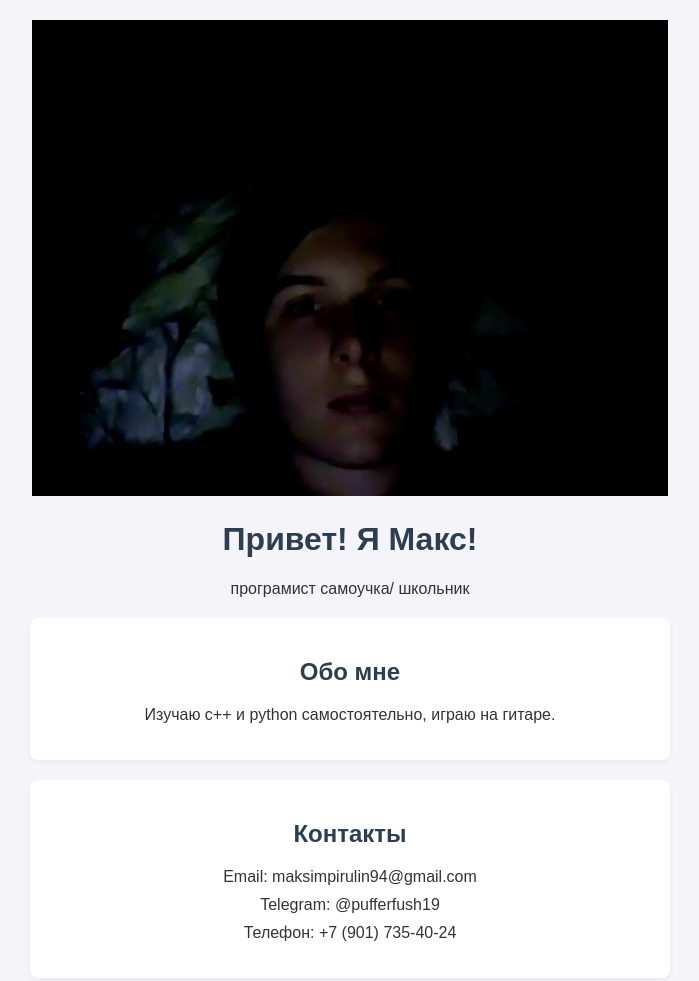
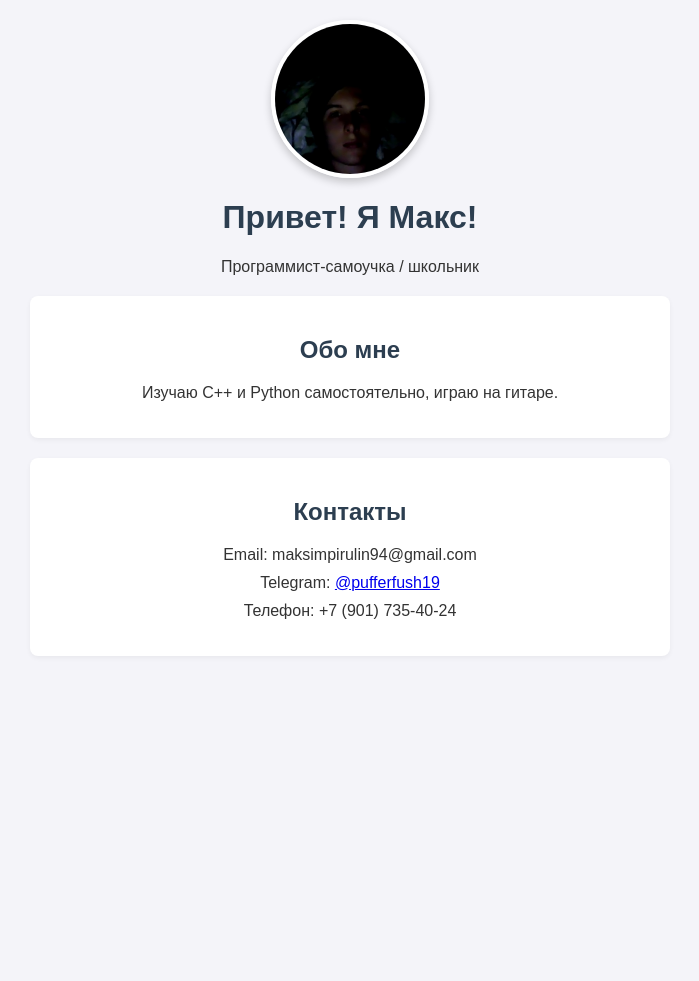
Before and after one commit to Maksimko-00/Maksimkos.github.io, a plain HTML site: page index.html in a window 1280 px wide. Shown: the whole page, without its empty margins (290-989 px from the left). After the commit the page ends 800 px from the top, so only its background shows below. Drawn offline with Linux system fonts and the light colour scheme.

Commit message:
Update index.html

```diff
--- a/index.html
+++ b/index.html
@@ -3,25 +3,33 @@
 <head>
     <meta charset="UTF-8">
     <title>Моя Визитка</title>
+
+    <!-- Мета-теги для соцсетей (опционально, но полезно) -->
+    <meta property="og:title" content="Макс | Программист-самоучка">
+    <meta property="og:description" content="Изучаю C++ и Python, играю на гитаре.">
+    <meta property="og:image" content="https://maksimko-00.github.io/Maksimkos.github.io/photo.jpg">
+
     <link rel="stylesheet" href="style.css">
 </head>
 <body>
     <header>
-        <img src="photo.jpg" alt="Моё фото">
+        <!-- ГЛАВНОЕ ИЗМЕНЕНИЕ: добавлен class="avatar" -->
+        <img src="photo.jpg" alt="Моё фото" class="avatar">
+
         <h1>Привет! Я Макс!</h1>
-        <p>програмист самоучка/ школьник</p>
+        <p>Программист-самоучка / школьник</p>
     </header>
 
     <section>
         <h2>Обо мне</h2>
-        <p>Изучаю с++ и python самостоятельно, играю на гитаре.</p>
+        <p>Изучаю C++ и Python самостоятельно, играю на гитаре.</p>
     </section>
 
     <section>
         <h2>Контакты</h2>
         <ul>
             <li>Email: maksimpirulin94@gmail.com</li>
-            <li>Telegram: @pufferfush19</li>
+            <li>Telegram: <a href="https://t.me/pufferfush19" target="_blank">@pufferfush19</a></li>
             <li>Телефон: +7 (901) 735-40-24</li>
         </ul>
     </section>
```
